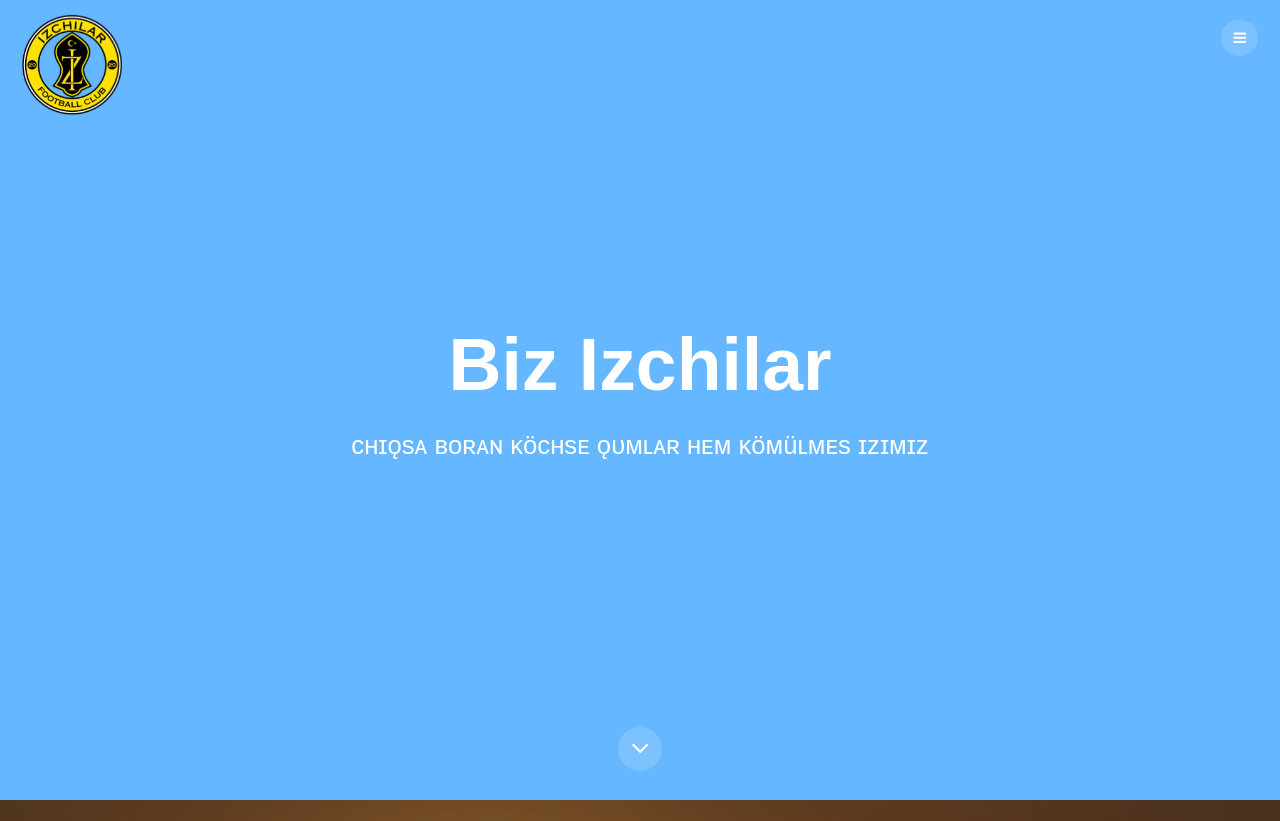
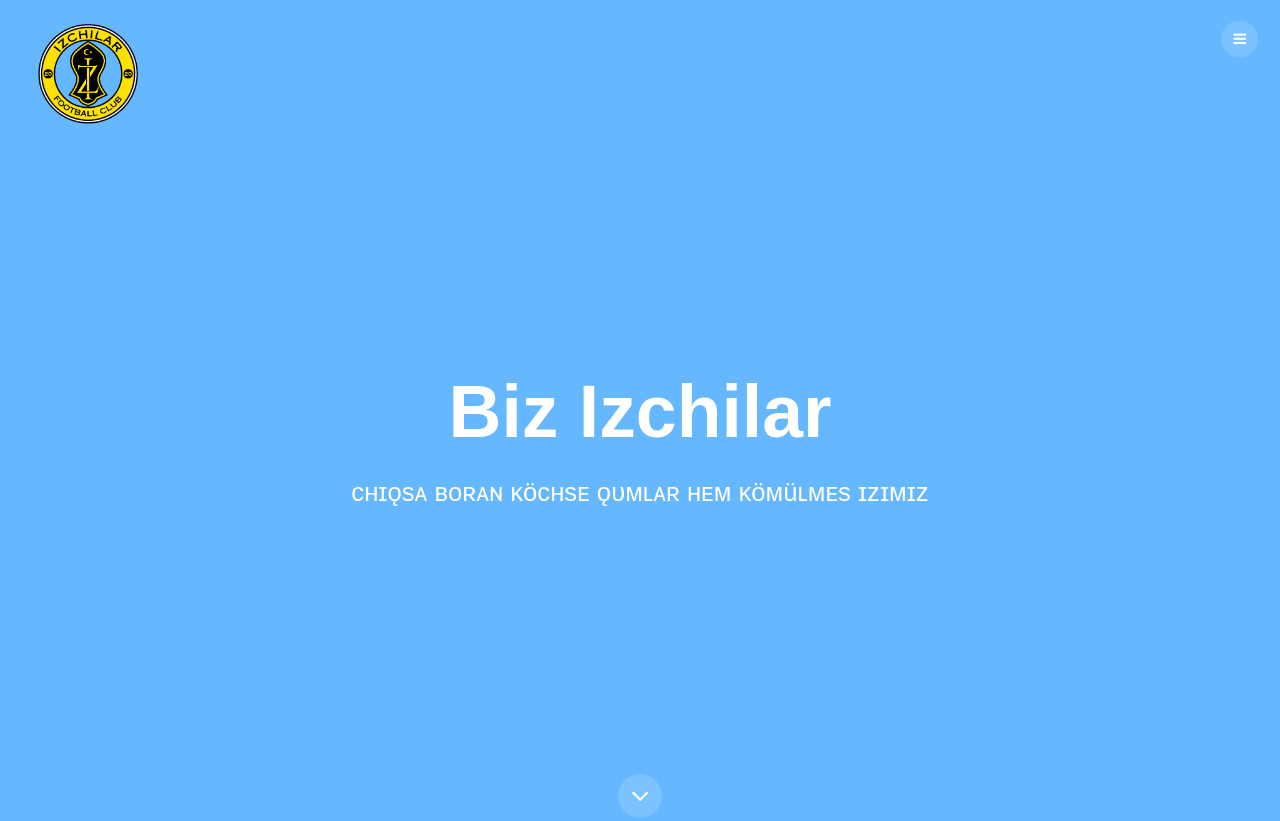
Before and after one commit to rapkat10/IzchilarFC, a plain HTML site: page index.html in a window 1280 px wide. Shown: the top 821 px of the page. Drawn offline with nearby package versions, Linux system fonts and the light colour scheme.

Commit message:
style logo

```diff
--- a/assets/css/main.css
+++ b/assets/css/main.css
@@ -3324,14 +3324,15 @@
 
 	#header {
 		background-color: transparent;
+		background-color: #65B7FF;
 		color: #fdd1d1;
 		cursor: default;
 		height: 3.25em;
 		left: 0;
 		line-height: 3.25em;
-		position: fixed;
+		/* position: fixed; */
 		text-align: right;
-		top: 1em;
+		top: 10px;
 		width: 100%;
 		z-index: 10001;
 		padding: 0 1.5em;
@@ -3350,7 +3351,9 @@
 			margin: 0;
 			padding: 0;
 			position: absolute;
-			top: 0;
+			top: 3%;
+			left: 3%;
+			z-index: 5;
 		}
 
 			#header .logo a {
@@ -3390,6 +3393,9 @@
 				line-height: 2.5em;
 				color: #FFF;
 				text-align: center;
+				position: relative;
+				top: 33%;
+				z-index: 5;
 			}
 
 				#header > a[href="#menu"]:before {
@@ -3449,7 +3455,7 @@
 
 		#header {
 			min-width: 320px;
-			top: 0;
+			top: 3%;
 			font-size: .9em;
 			/* background: rgba(0, 0, 0, 0.9); */
 		}
--- a/index.html
+++ b/index.html
@@ -25,7 +25,7 @@
 			<header id="header">
 				<div class="logo">
 					<!-- <a href="index.html">Izchilar FC</a> -->
-					<div class="">
+					<div class="extra--10">
 						<a href="index.html">
 							<img class="logo-1" src="./images/icon.png" alt="icon">
 						</a>
```
